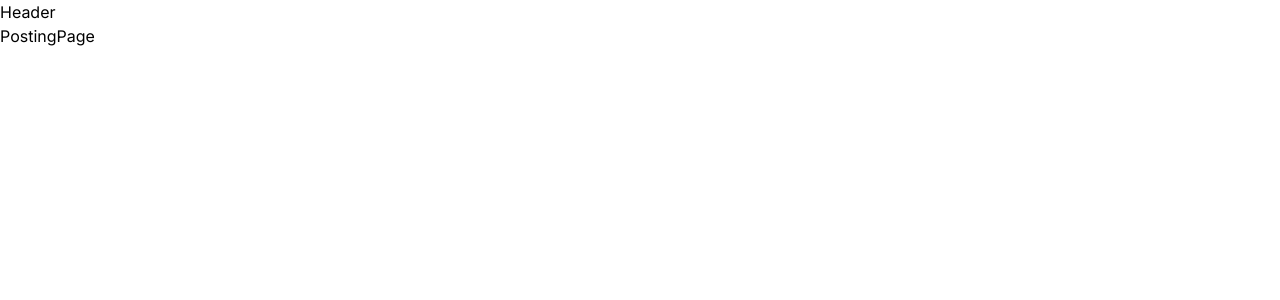
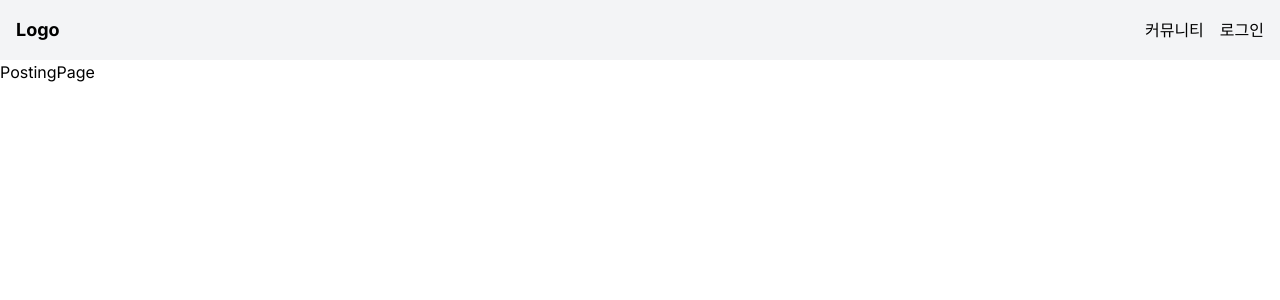
Before and after one commit to B-09-NBC-Final/Health-Protect-Me, a Next.js app: page /posting in a window 1280 px wide. Shown: the top 300 px of the page. Built offline with nearby package versions, Linux system fonts and the light colour scheme.

Commit message:
feat: header ui/ux

```diff
--- a/src/app/layout.tsx
+++ b/src/app/layout.tsx
@@ -1,6 +1,7 @@
 import type { Metadata } from 'next';
 import { Inter } from 'next/font/google';
 import './globals.css';
+import Header from '@/components/common/Header';
 
 const inter = Inter({ subsets: ['latin'] });
 
@@ -15,7 +16,7 @@ export default function RootLayout({
   children: React.ReactNode;
 }>) {
   return (
-    <html lang="en">
+    <html lang="ko">
       <body className={inter.className}>{children}</body>
     </html>
   );
--- a/src/app/page.tsx
+++ b/src/app/page.tsx
@@ -1,5 +1,5 @@
 const MainPage = () => {
-  return <>Main page</>;
+  return <></>;
 };
 
 export default MainPage;
--- a/src/components/common/Header.tsx
+++ b/src/components/common/Header.tsx
@@ -1,9 +1,55 @@
 'use client';
 
-import React from 'react';
+import React, { useState } from 'react';
+import Defaultimg from '../../../public/image/defaultimg.png';
+import Image from 'next/image';
+import Link from 'next/link';
 
-const Header = () => {
-  return <div>Header</div>;
+const Header: React.FC = () => {
+  const [isLoggedIn, setIsLoggedIn] = useState(false);
+
+  return (
+    <header className="flex justify-between items-center p-4 bg-gray-100">
+      <Link href={'/'}>
+        <div className="text-lg font-bold">Logo</div>
+      </Link>
+      <nav>
+        {isLoggedIn ? (
+          <ul className="flex space-x-4">
+            <Link href={'/info-detail'}>
+              <li>나만의 식단</li>
+            </Link>
+            <Link href={'/posting-main'}>
+              <li>커뮤니티</li>
+            </Link>
+            <li>
+              <button onClick={() => setIsLoggedIn(false)} className="flex items-center">
+                <Image
+                  src={Defaultimg}
+                  alt="profile img"
+                  width={50}
+                  height={50}
+                  className="w-6 h-6 rounded-full mr-2"
+                />
+                로그아웃
+              </button>
+            </li>
+          </ul>
+        ) : (
+          <ul className="flex space-x-4">
+            <Link href={'/posting-main'}>
+              <li>커뮤니티</li>
+            </Link>
+            <li>
+              <Link href={'/login'}>
+                <button onClick={() => setIsLoggedIn(true)}>로그인</button>
+              </Link>
+            </li>
+          </ul>
+        )}
+      </nav>
+    </header>
+  );
 };
 
 export default Header;
```
Also changed, not shown: public/image/defaultimg.png (added).
